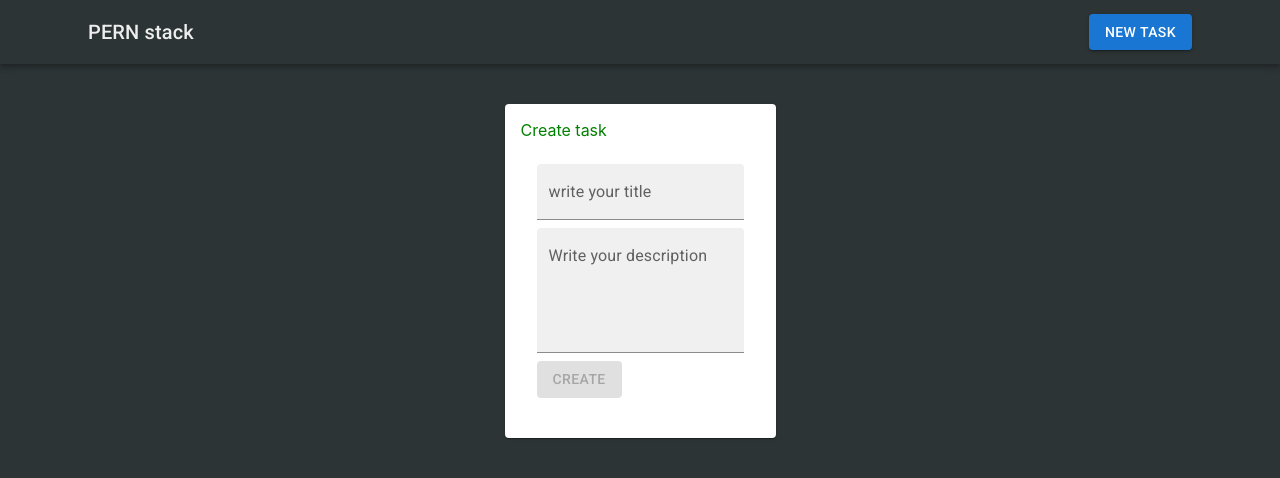
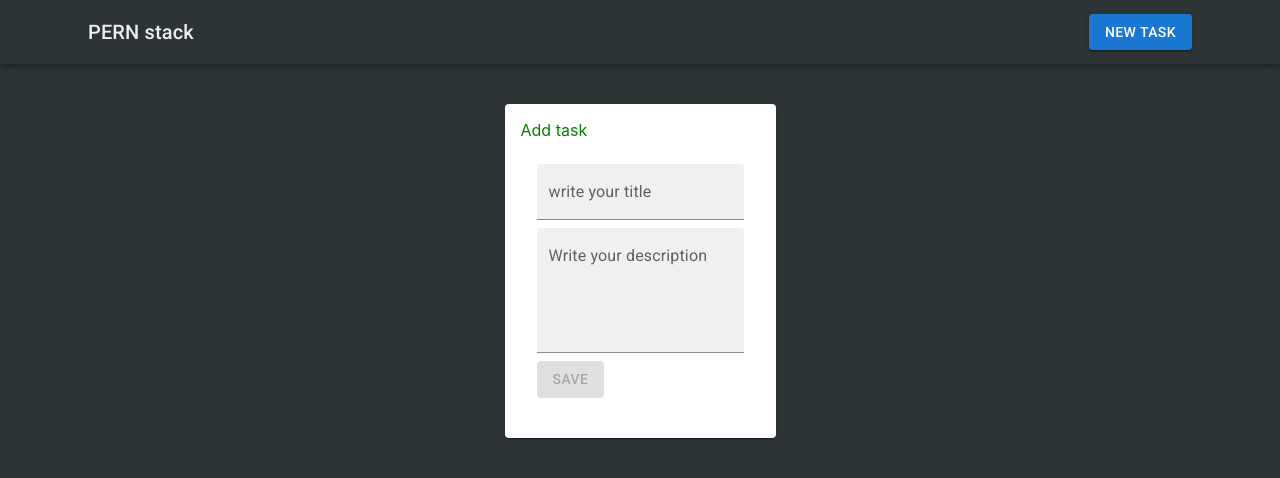
Before and after one commit to jesuslife/pern-stack-pratice, a React (Create React App) app in the folder client/: page /tasks/new in a window 1280 px wide. Shown: the top 478 px of the page. Built offline with nearby package versions, Linux system fonts and the light colour scheme.

Commit message:
adding full editing notes feature adding useParams and editing handleSubmit function

```diff
--- a/client/src/components/TaskForm.js
+++ b/client/src/components/TaskForm.js
@@ -8,7 +8,7 @@ import {
   CircularProgress,
 } from "@mui/material";
 import { useEffect, useState } from "react";
-import { useNavigate , useParams} from "react-router-dom";
+import { useNavigate, useParams } from "react-router-dom";
 
 export default function TaskForm() {
   const [task, setTask] = useState({
@@ -17,16 +17,28 @@ export default function TaskForm() {
   });
 
   const [loading, setLoading] = useState(false);
+  const [editing, setEditing] = useState(false);
 
   const navigate = useNavigate();
   const params = useParams();
 
   const handleSubmit = async (e) => {
     e.preventDefault();
-
     setLoading(true);
 
-    // console.log(task)
+    if (editing) {
+      // const response = await fetch(`http://localhost:4000/tasks/${params.id}`,{
+      await fetch(`http://localhost:4000/tasks/${params.id}`,{
+        method: "PUT",
+        headers: {
+          "Content-Type": "application/json",
+        },
+        body: JSON.stringify(task)
+      });
+      // const data = response.json()
+      // console.log(data);
+      // console.log("update");
+    } else {
       await fetch("http://localhost:4000/tasks", {
         method: "POST",
         body: JSON.stringify(task), //convierte objecto a string
@@ -35,6 +47,10 @@ export default function TaskForm() {
       });
       // const data = await res.json(); //convierte respuesta a JSON
       // console.log(data);
+    }
+
+    // console.log(task)
+
     setLoading(false);
     navigate("/");
   };
@@ -44,20 +60,23 @@ export default function TaskForm() {
     // console.log(task)
   };
 
-  const loadTask = async (id) =>{
-    const res = await fetch(`http://localhost:4000/tasks/${id}`)
-    const data = await res.json()
+  const loadTask = async (id) => {
+    const res = await fetch(`http://localhost:4000/tasks/${id}`);
+    const data = await res.json();
     // console.log(data)
-    setTask({title:data.title, description: data.description})
+    // console.log("data title", data.title);
+    // console.log("data desc" ,data.description);
+    setTask({ title: data.title, description: data.description });
+    setEditing(true);
   };
 
   // hace validacion apenas y termine el componente
   useEffect(() => {
-    if (params.id){
-      loadTask(params.id)
+    if (params.id) {
+      loadTask(params.id);
       // console.log('fetch task')
     }
-  }, [params.id])
+  }, [params.id]);
 
   return (
     <Grid2
@@ -76,7 +95,7 @@ export default function TaskForm() {
           }}
         >
           <Typography variant="5" textAlign="center" color="green">
-            Create task
+            {editing ? "Edit task" : "Add task"}
           </Typography>
           <CardContent>
             <form onSubmit={handleSubmit}>
@@ -114,7 +133,7 @@ export default function TaskForm() {
                 {loading ? (
                   <CircularProgress color="inherit" size={24} />
                 ) : (
-                  "Create"
+                  "Save"
                 )}
               </Button>
             </form>
```
Lines whose indentation alone changed are shown as unchanged.
